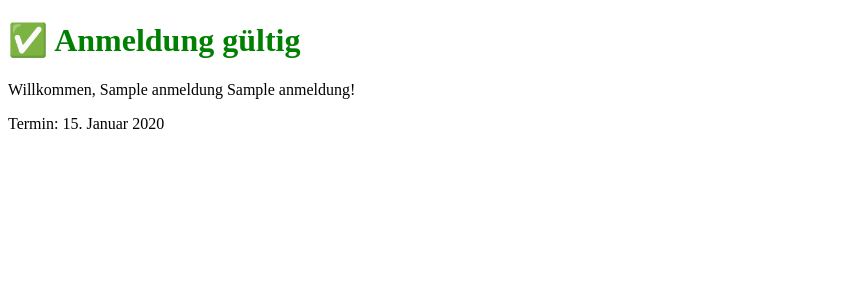
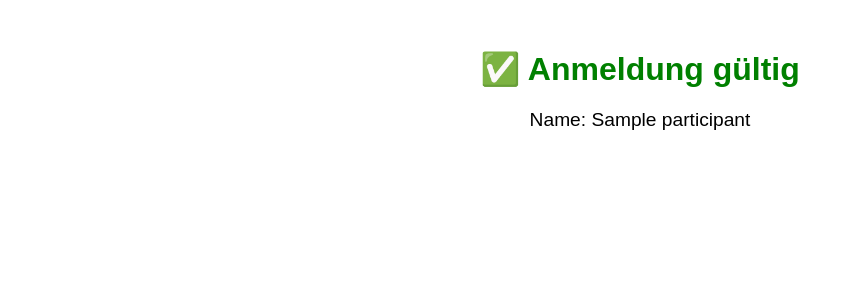
Before and after one commit to Kozmuz/vereinswebsite, a Django app: template main/templates/main/checkin_valid.html in a window 1280 px wide. Shown: the top 300 px of the page, without its empty margins (0-853 px from the left). Run offline with Django 5.2, Linux system fonts and the light colour scheme; the template is opened without the code that fills it: values that come from a table or form of the project are taken from there, others are empty; tables that the repository leaves empty hold one stand-in row (values such as "Sample post").

Commit message:
Fixes for correct QR Links and validation logic5

```diff
--- a/main/templates/main/checkin_invalid.html
+++ b/main/templates/main/checkin_invalid.html
@@ -8,7 +8,6 @@
 
 <body>
   <h1 style="color: red;">❌ Ungültiger QR-Code</h1>
-  <p>{{ grund }}</p>
 </body>
 
 </html>
--- a/main/templates/main/checkin_valid.html
+++ b/main/templates/main/checkin_valid.html
@@ -3,13 +3,29 @@
 
 <head>
   <meta charset="UTF-8" />
-  <title>Check-in Bestätigung</title>
+  <title>Check-in gültig</title>
+  <style>
+    body {
+      font-family: Arial, sans-serif;
+      text-align: center;
+      margin-top: 50px;
+    }
+
+    h1 {
+      color: green;
+    }
+
+    p {
+      font-size: 1.2em;
+    }
+  </style>
 </head>
 
 <body>
-  <h1 style="color: green;">✅ Anmeldung gültig</h1>
-  <p>Willkommen, {{ anmeldung.vorname }} {{ anmeldung.nachname }}!</p>
-  <p>Termin: {{ anmeldung.termin }}</p>
+  <h1>✅ Anmeldung gültig</h1>
+  {% if participant %}
+  <p>Name: {{ participant.name }}</p>
+  {% endif %}
 </body>
 
 </html>
--- a/main/urls.py
+++ b/main/urls.py
@@ -12,12 +12,11 @@ urlpatterns = [
     path(
         "anmeldung-erfolgreich/", views.anmeldung_erfolg_view, name="anmeldung_erfolg"
     ),
-    path("validate/<uuid:token>/", validate_qr, name="validate_qr"),
     path(
         "zahlung-bestaetigen/",
         views.zahlung_bestaetigen_view,
         name="zahlung_bestaetigen",
     ),
     path("scanner/", views.qr_scanner_view, name="qr_scanner"),
-    path("validate/<str:token>/", views.validate_qr, name="validate_qr"),
+    path("validate/<path:token>/", views.validate_qr, name="validate_qr"),
 ]
```
Also changed, not shown: main/views.py (+16 -54 lines), payments/views.py (+18 -14 lines).
